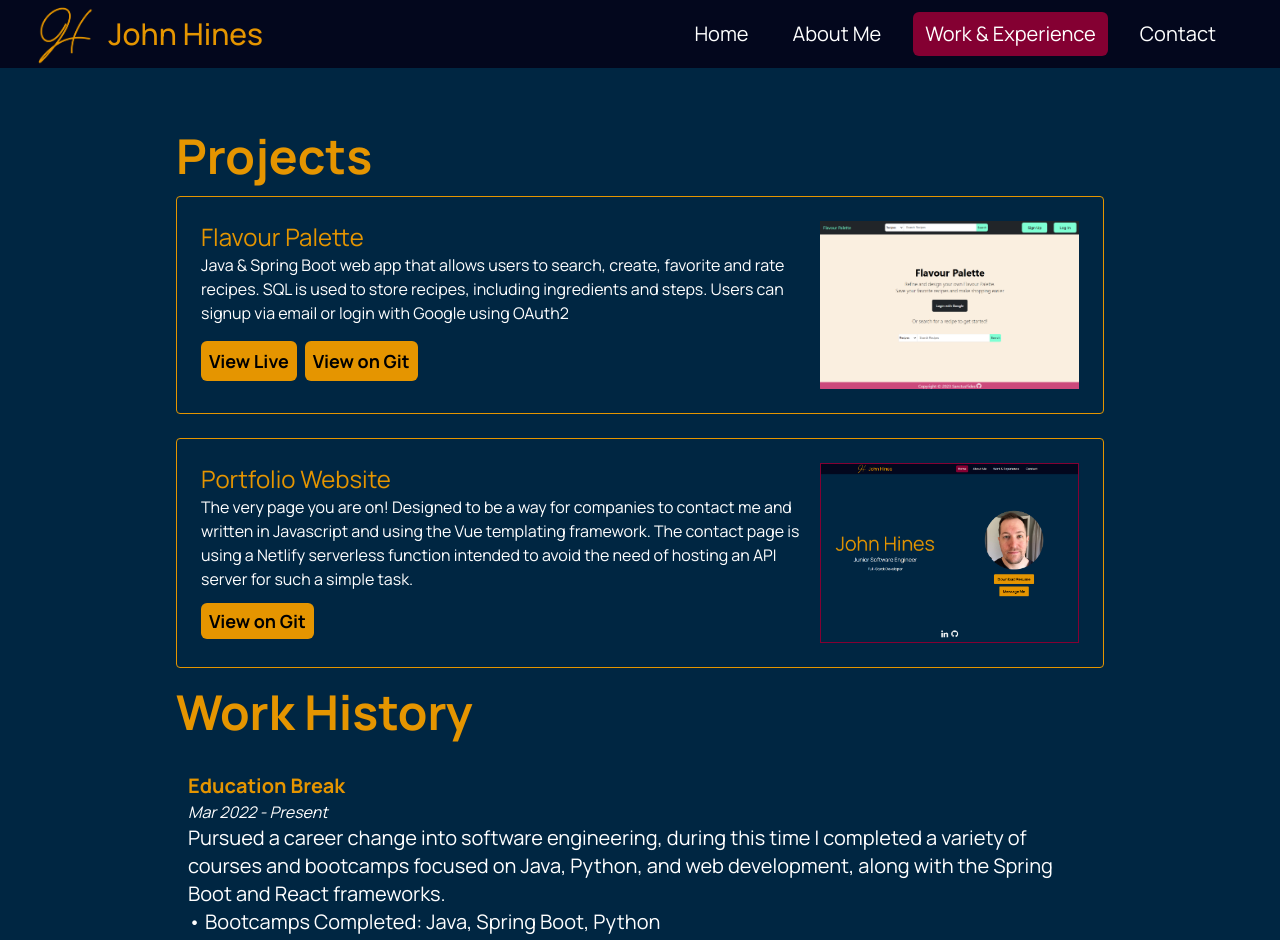
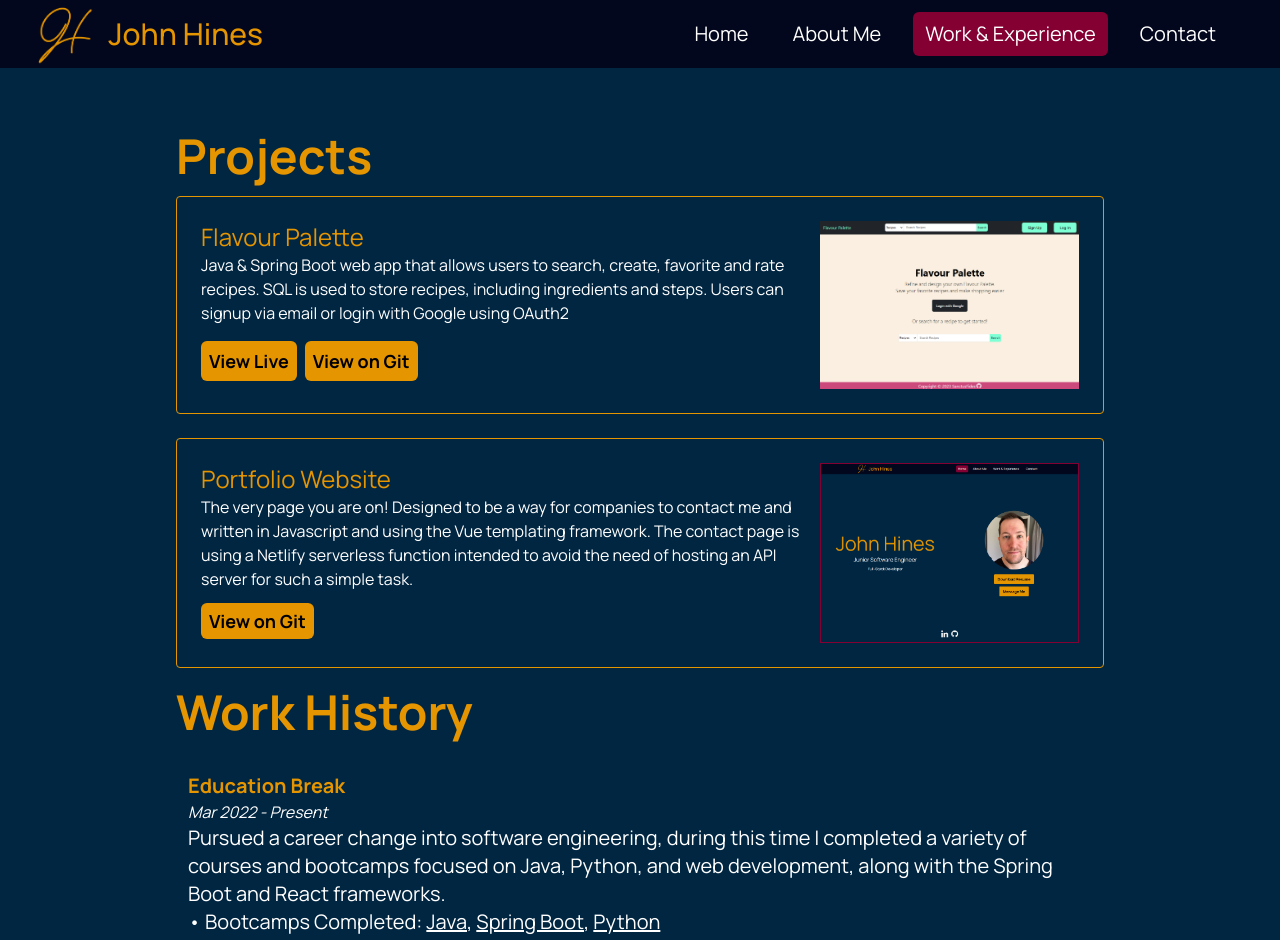
Before and after one commit to SanctusFides/portfolio, a Vue app: page /experience in a window 1280 px wide. Shown: the top 940 px of the page. Built offline with nearby package versions, Linux system fonts and the light colour scheme.

Commit message:
Added hrefs for the courses

```diff
--- a/src/views/ExperienceView.vue
+++ b/src/views/ExperienceView.vue
@@ -23,7 +23,10 @@
             <h4 class="italic">Mar 2022 - Present</h4>
             <p class="text-xl">
               Pursued a career change into software engineering, during this time I completed a variety of courses and bootcamps focused on Java, Python, and web development, along with the Spring Boot and React frameworks.
-              <br>• Bootcamps Completed: Java, Spring Boot, Python
+              <br>• Bootcamps Completed:
+              <a href="https://www.udemy.com/course/the-complete-java-development-bootcamp/" class="underline hover:text-jyellow">Java</a>,
+              <a href="https://www.udemy.com/course/the-complete-spring-boot-development-bootcamp/" class="underline hover:text-jyellow">Spring Boot</a>,
+              <a href="https://www.udemy.com/course/complete-python-bootcamp/" class="underline hover:text-jyellow">Python</a>
               <br>• Courses Completed:
               <a href="https://java-programming.mooc.fi/" class="underline hover:text-jyellow">University of Helsinki’s MOOC Java I & II</a>,
               <a href="https://www.theodinproject.com/" class="underline hover:text-jyellow">The Odin Project</a>,
```
